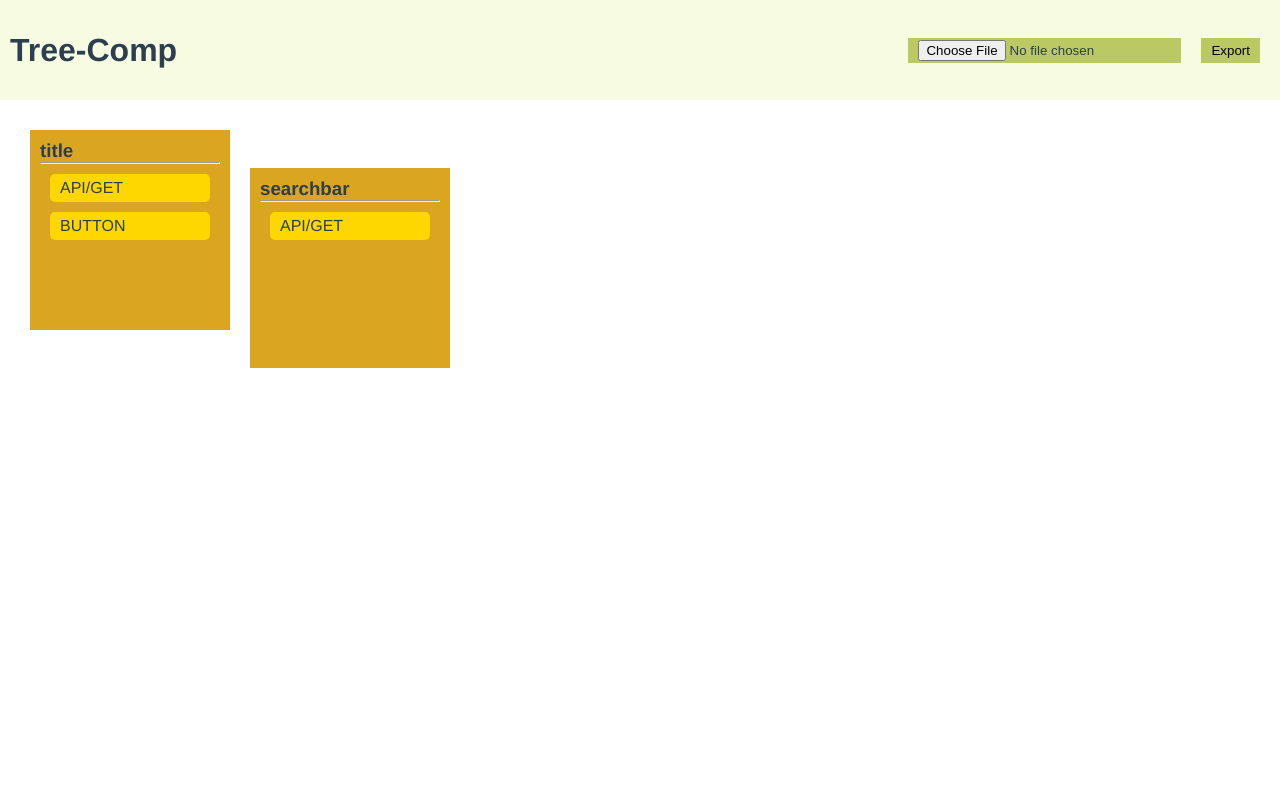
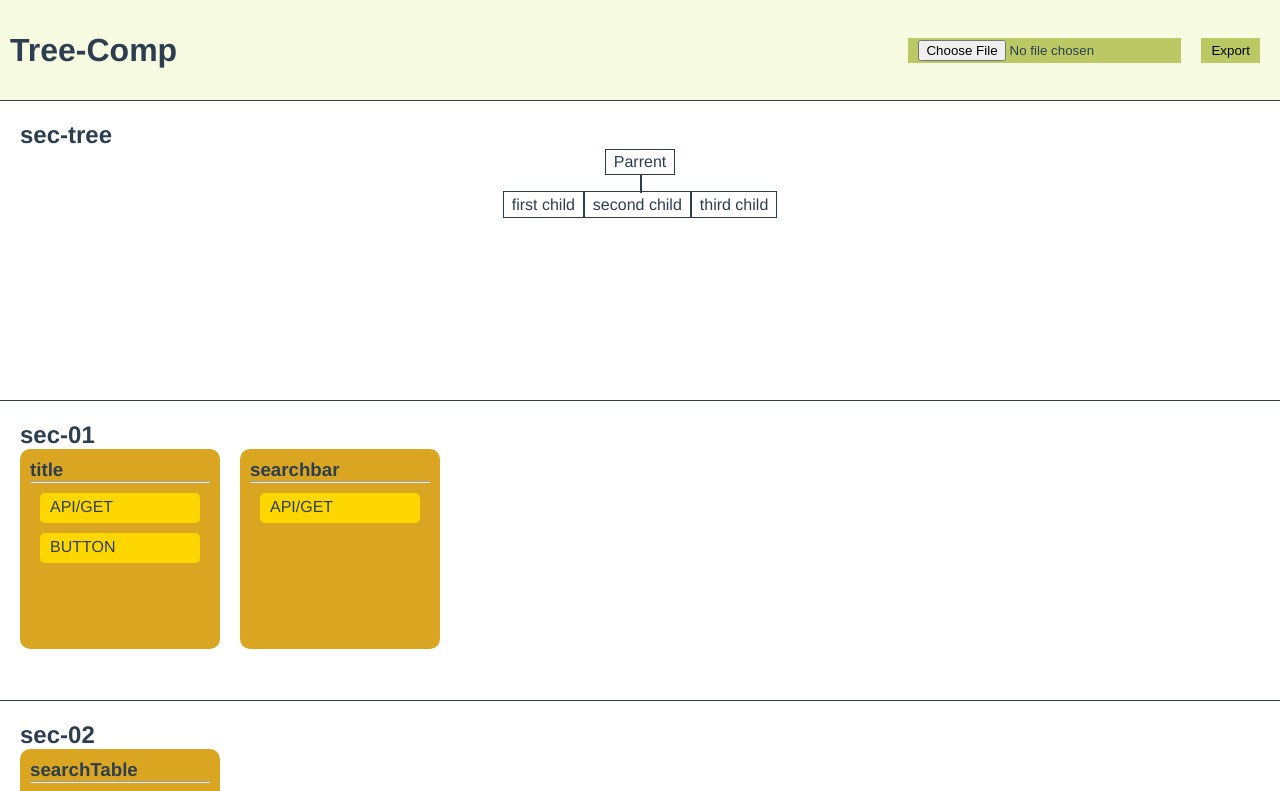
Before and after one commit to jhaoanyang/tree-comp, a Vue app: page / in a window 1280 px wide. Shown: the top 791 px of the page. Built offline with nearby package versions, Linux system fonts and the light colour scheme.

Commit message:
20200617 create SectionComp and SectionTree, CompCards can be dragged between SectionComps

```diff
--- a/src/App.vue
+++ b/src/App.vue
@@ -24,6 +24,7 @@
   -webkit-box-sizing: border-box;
   -moz-box-sizing: border-box;
   box-sizing: border-box;
+  list-style: none;
   margin: 0;
   padding: 0;
 }
--- a/src/components/CompCard.vue
+++ b/src/components/CompCard.vue
@@ -1,18 +1,18 @@
 <template>
   <div class="comp-card">
     <h3>
-      {{ foundComp(compId).name }}
+      {{ foundComp(id).name }}
     </h3>
     <hr>
     <draggable
-      :list="foundComp(compId).propItems"
+      :list="foundComp(id).propList"
       group="a"
       @change="log"
     >
       <PropItem
-        v-for="(prop) in foundComp(compId).propItems"
-        :key="prop.id"
-        :prop-id="prop.id"
+        v-for="(prop) in foundComp(id).propList"
+        :id="prop"
+        :key="prop"
       />
     </draggable>
   </div>
@@ -30,7 +30,7 @@ export default {
     draggable,
   },
   props: {
-    compId: {
+    id: {
       type: Number,
       default: NaN,
     },
@@ -38,16 +38,17 @@ export default {
   computed: {
     ...mapState([
       'compPool',
-      'propPool',
     ]),
     ...mapGetters([
       'foundComp',
     ]),
   },
   methods: {
+  // console 記得刪
     log() {
-      console.log(this.compPool);
+      console.table(this.compPool);
     },
+  // console 記得刪
   },
 };
 </script>
@@ -55,10 +56,9 @@ export default {
 <style>
 .comp-card {
   background-color: #DAA520;
-  display: inline-block;
+  border-radius: 10px;
   min-height: 200px;
+  padding: 10px;
   width: 200px;
-  padding: 10px;
-  margin: 10px;
 }
 </style>
--- a/src/components/HomeHeader.vue
+++ b/src/components/HomeHeader.vue
@@ -1,4 +1,5 @@
 <template>
+  <div>
     <header>
       <h1>Tree-Comp</h1>
       <div>
@@ -14,6 +15,8 @@
         </button>
       </div>
     </header>
+    <div class="back" />
+  </div>
 </template>
 
 <script>
@@ -69,6 +72,7 @@ header {
   padding: 10px;
   position: fixed;
   width: 100vw;
+  z-index: 2;
 
   h1 {
     display: inline;
@@ -88,4 +92,8 @@ header {
     padding: 5px 10px;
   }
 }
+
+.back {
+  height: 100px;
+}
 </style>
--- a/src/components/PropItem.vue
+++ b/src/components/PropItem.vue
@@ -1,6 +1,6 @@
 <template>
   <div class="prop-item">
-    {{ foundProp(propId).name }}
+    {{ foundProp(id).name }}
   </div>
 </template>
 
@@ -9,7 +9,7 @@ import { mapState, mapGetters } from 'vuex';
 
 export default {
   props: {
-    propId: {
+    id: {
       type: Number,
       default: NaN,
     },
@@ -29,6 +29,7 @@ export default {
     .prop-item {
       background-color: #FFD700;
       border-radius: 5px;
+      height: 30px;
       padding: 5px 10px;
       margin: 10px;
     }
--- /dev/null
+++ b/src/components/SectionComp.vue
@@ -0,0 +1,66 @@
+<template>
+  <section>
+    <h1>{{ foundSectionComp(id).name }}</h1>
+    <draggable
+      class="comp-card-grid"
+      :list="foundSectionComp(id).compList"
+      group="b"
+      @change="log"
+    >
+      <comp-card
+        v-for="comp in foundSectionComp(id).compList"
+        :id="comp"
+        :key="comp"
+      />
+    </draggable>
+  </section>
+</template>
+
+<script>
+import { mapState, mapGetters } from 'vuex';
+import draggable from 'vuedraggable';
+
+import CompCard from '@/components/CompCard.vue';
+
+export default {
+  components: {
+    CompCard,
+    draggable,
+  },
+  props: {
+    id: {
+      type: Number,
+      default: NaN,
+    },
+  },
+  computed: {
+    ...mapState([
+      'sectionComp',
+    ]),
+    ...mapGetters([
+      'foundSectionComp',
+    ]),
+  },
+  methods: {
+    // console 記得刪
+    log() {
+      console.table(this.sectionComp);
+    },
+    // console 記得刪
+  },
+};
+</script>
+
+<style>
+section {
+  padding: 20px;
+  border-top: 1px solid;
+  height: 300px;
+}
+
+.comp-card-grid {
+  display: grid;
+  grid-template-columns: repeat(auto-fit, 200px);
+  grid-column-gap: 20px;
+}
+</style>
--- /dev/null
+++ b/src/components/SectionTree.vue
@@ -0,0 +1,70 @@
+<template>
+  <section>
+    <h1>sec-tree</h1>
+    <ul class="tree">
+      <li>
+        <div>Parrent</div>
+        <ul>
+          <li>
+            <div>
+              first child
+            </div>
+          </li>
+          <li>
+            <div>
+              second child
+            </div>
+          </li>
+          <li>
+            <div>
+              third child
+            </div>
+          </li>
+        </ul>
+      </li>
+    </ul>
+  </section>
+</template>
+
+<script>
+export default {
+
+};
+</script>
+
+<style lang="scss" scoped>
+section {
+  padding: 20px;
+  height: 300px;
+}
+
+div {
+  border: .5px solid;
+  display: inline-block;
+  padding: .2em .5em;
+}
+
+.tree {
+  text-align: center;
+  position: relative;
+
+  ul {
+    padding: 1em;
+    position: relative;
+
+    ::before {
+      border: solid 1px;
+      content: "";
+      height: 1em;
+      left: 50%;
+      position: absolute;
+      top: 0;
+    }
+
+  li {
+    display: inline-block;
+  }
+  }
+}
+
+</style>
--- a/src/router/index.js
+++ b/src/router/index.js
@@ -10,14 +10,6 @@ const routes = [
     name: 'Home',
     component: Home,
   },
-  {
-    path: '/about',
-    name: 'About',
-    // route level code-splitting
-    // this generates a separate chunk (about.[hash].js) for this route
-    // which is lazy-loaded when the route is visited.
-    component: () => import(/* webpackChunkName: "about" */ '../views/About.vue'),
-  },
 ];
 
 const router = new VueRouter({
--- a/src/store/index.js
+++ b/src/store/index.js
@@ -5,15 +5,18 @@ Vue.use(Vuex);
 
 export default new Vuex.Store({
   state: {
-    compPool: [],
-    propPool: [],
+    sectionComp: Array,
+    CompPool: Array,
+    propPool: Array,
   },
   getters: {
+    foundSectionComp: (state) => (id) => state.sectionComp.find((item) => item.id === id),
     foundComp: (state) => (id) => state.compPool.find((item) => item.id === id),
     foundProp: (state) => (id) => state.propPool.find((item) => item.id === id),
   },
   mutations: {
     LOAD_STATE(state, obj) {
+      state.sectionComp = obj.sectionComp;
       state.compPool = obj.compPool;
       state.propPool = obj.propPool;
     },
--- a/src/views/About.vue
+++ /dev/null
@@ -1,5 +0,0 @@
-<template>
-  <div class="about">
-    <h1>This is an about page</h1>
-  </div>
-</template>
--- a/src/views/Home.vue
+++ b/src/views/Home.vue
@@ -1,13 +1,12 @@
 <template>
   <div class="home">
     <home-header />
-    <section>
-      <comp-card
-        v-for="comp in compPool"
-        :key="comp.id"
-        :comp-id="comp.id"
-      />
-    </section>
+    <section-tree />
+    <section-comp
+      v-for="section in sectionComp"
+      :id="section.id"
+      :key="section.id"
+    />
   </div>
 </template>
 
@@ -15,7 +14,8 @@
 import { mapState, mapMutations } from 'vuex';
 
 import HomeHeader from '@/components/HomeHeader.vue';
-import CompCard from '@/components/CompCard.vue';
+import SectionTree from '@/components/SectionTree.vue';
+import SectionComp from '@/components/SectionComp.vue';
 
 import initState from './test-initState';
 
@@ -23,16 +23,21 @@ export default {
   name: 'Home',
   components: {
     HomeHeader,
-    CompCard,
+    SectionTree,
+    SectionComp,
   },
+
+  // 測試用
   data() {
     return {
       initState,
     };
   },
+  // 開發測試用
+
   computed: {
     ...mapState([
-      'compPool',
+      'sectionComp',
     ]),
   },
   mounted() {
@@ -47,7 +52,4 @@ export default {
 </script>
 
 <style>
-section {
-  padding: 120px 20px;
-}
 </style>
--- a/src/views/test-initState.js
+++ b/src/views/test-initState.js
@@ -1,28 +1,31 @@
 module.exports = {
+  sectionComp: [
+    {
+      id: 0,
+      name: 'sec-01',
+      compList: [0, 1],
+    },
+    {
+      id: 1,
+      name: 'sec-02',
+      compList: [2],
+    },
+  ],
   compPool: [
     {
       id: 0,
       name: 'title',
-      propItems: [
-        {
-          id: 0,
-          name: 'API/GET',
-        },
-        {
-          id: 1,
-          name: 'BUTTON',
-        },
-      ],
+      propList: [0, 1],
     },
     {
       id: 1,
       name: 'searchbar',
-      propItems: [
-        {
-          id: 0,
-          name: 'API/GET',
-        },
-      ],
+      propList: [0],
+    },
+    {
+      id: 2,
+      name: 'searchTable',
+      propList: [2],
     },
   ],
   propPool: [
@@ -34,5 +37,9 @@ module.exports = {
       id: 1,
       name: 'BUTTON',
     },
+    {
+      id: 2,
+      name: 'API/POST',
+    },
   ],
 };
```
Also changed, not shown: src/components/DivZone.vue (deleted). Lines whose indentation alone changed are shown as unchanged.
